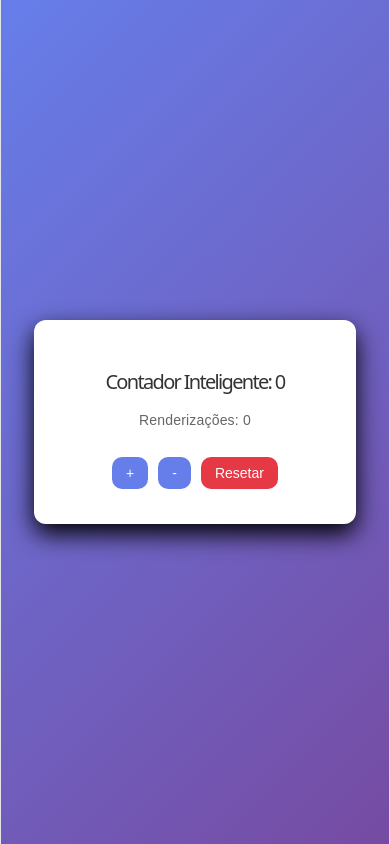
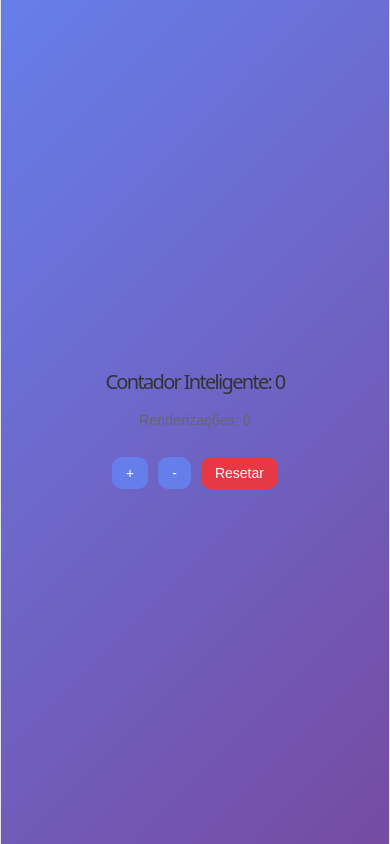
Before and after one commit to PatrickCorrea-git/Contador_inteligente, a React (Vite) app: page / in a window 390 px wide. Built offline with nearby package versions, Linux system fonts and the light colour scheme.

Commit message:
Corrige responsividade mobile

```diff
--- a/src/App.css
+++ b/src/App.css
@@ -15,7 +15,7 @@ body {
 }
 
 /* Caixa principal */
-.container {
+.div {
     background: #fff;
     padding: 30px 40px;
     border-radius: 12px;
```
